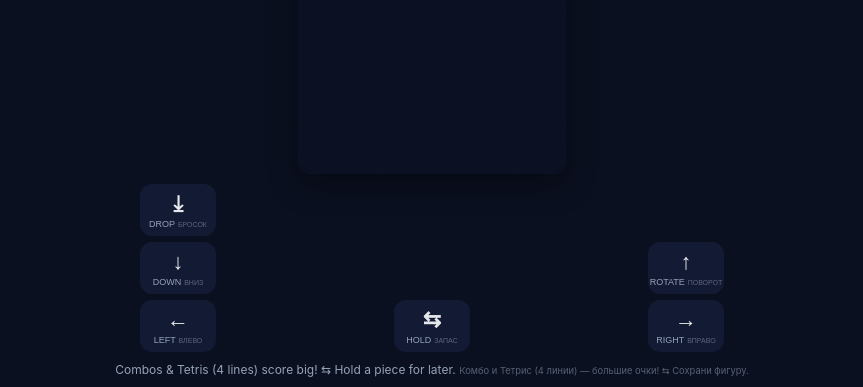
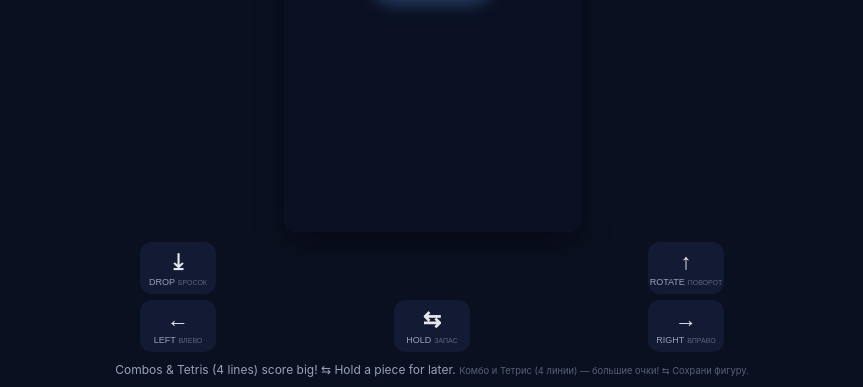
Before and after one commit to samoletovs/playground, a plain HTML site: page tetris.html in a window 1280 px wide. Shown: the part 413-800 px from the top of the page, without its empty margins (208-1071 px from the left). Drawn offline with Linux system fonts and the light colour scheme.

Commit message:
Tetris: remove soft drop button (#20)
https://claude.ai/code/session_01V6s7b7ReDstVRgFcuZbkx7

Co-authored-by: Claude <noreply@anthropic.com>

```diff
--- a/tetris.html
+++ b/tetris.html
@@ -154,7 +154,6 @@
   <div class="controls" id="controls">
     <div class="ctrl-l">
       <button data-act="hard">⤓<span class="label" data-en="Drop" data-ru="Бросок" data-lv="Mest">Drop</span></button>
-      <button data-act="soft">↓<span class="label" data-en="Down" data-ru="Вниз" data-lv="Lejup">Down</span></button>
       <button data-act="left">←<span class="label" data-en="Left" data-ru="Влево" data-lv="Pa kreisi">Left</span></button>
     </div>
     <div class="ctrl-c">
```
